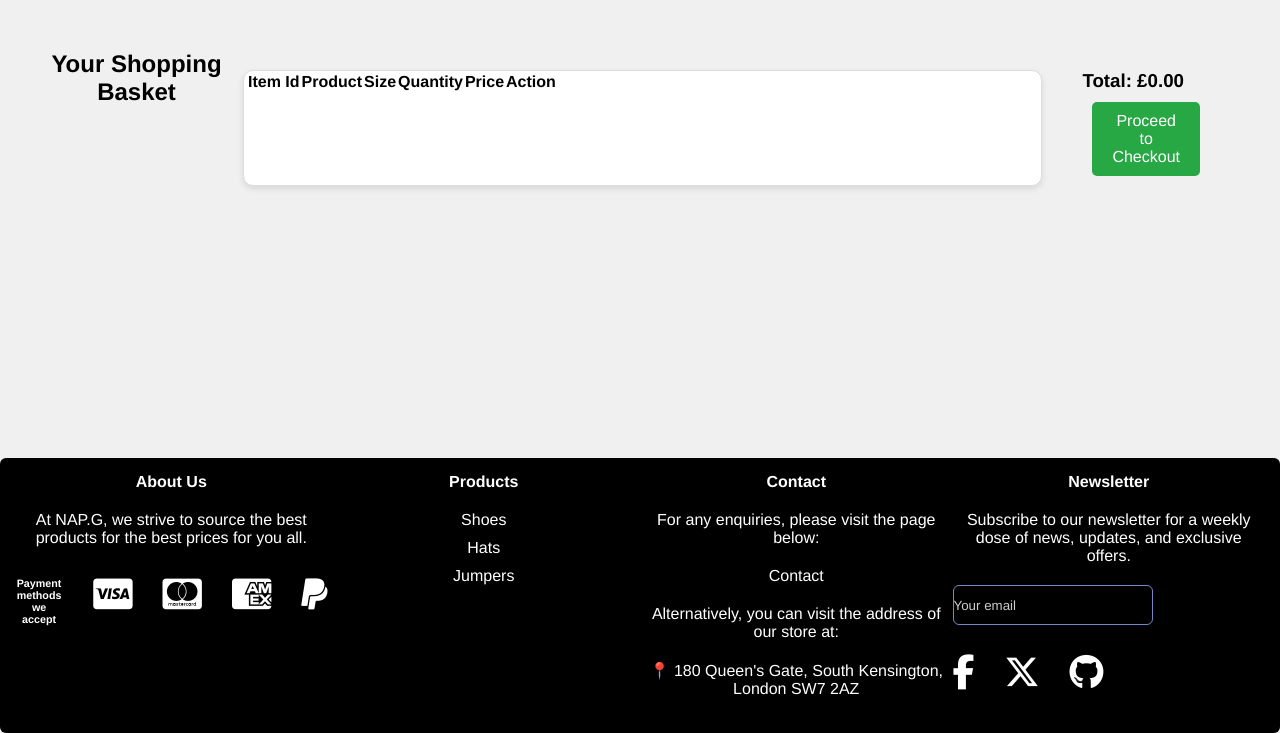
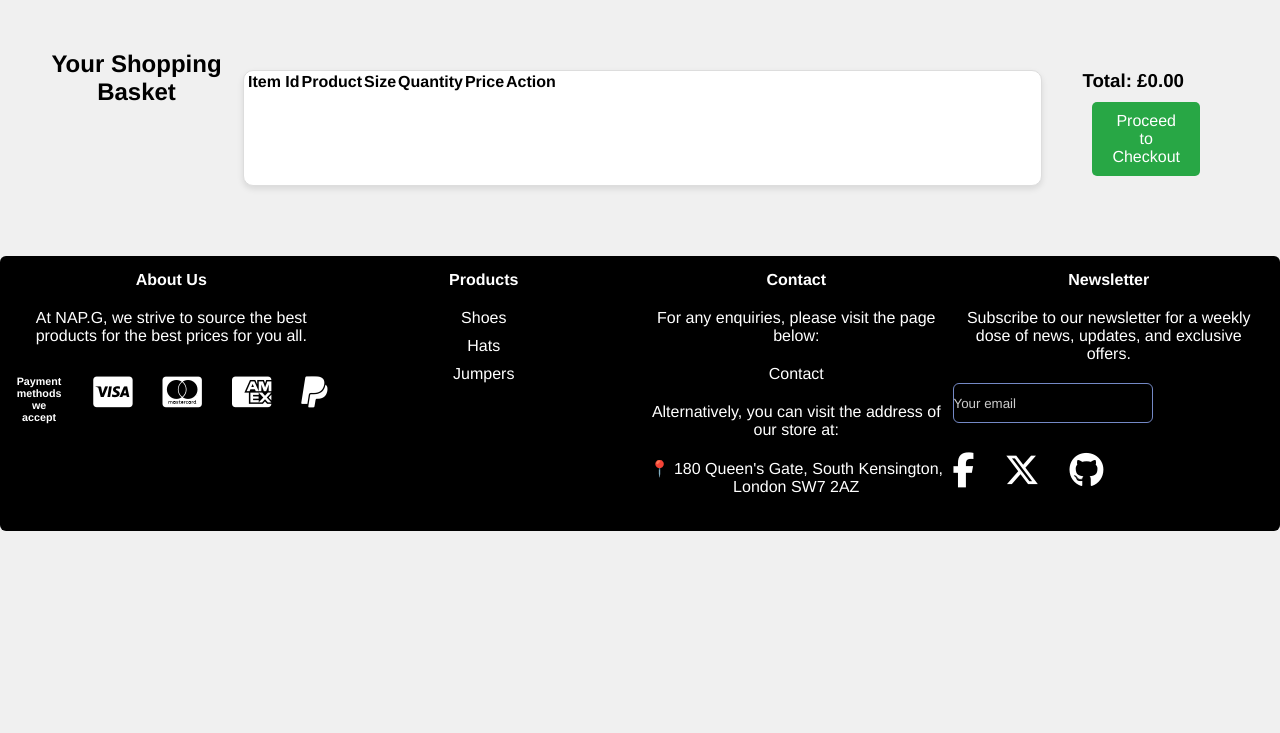
Before and after one commit to RaymondGuo2/SSE-CW2, a Flask app: page /basket in a window 1280 px wide. Shown: the part 67-800 px from the top of the page. Run offline with Flask 3, Linux system fonts and the light colour scheme; lists and menus that the app fills with data are empty; some libraries are stand-ins or nearby versions.

Commit message:
zeeshan changes 11/22 #3

```diff
--- a/api/static/css/main.css
+++ b/api/static/css/main.css
@@ -320,12 +320,11 @@ h1, h2, h3, p, a, span, strong, em, ul, ol, li, blockquote, pre, code, img, tabl
 
 /* Footer Styles */
 .footer {
-  position: fixed;
+  position: relative;
   bottom: 0;
   width: 100%;
   background: black;
   border-radius: 6px;
-  font-family: "Staatliches", sans-serif;
 }
 footer .content {
   background: black;
```
